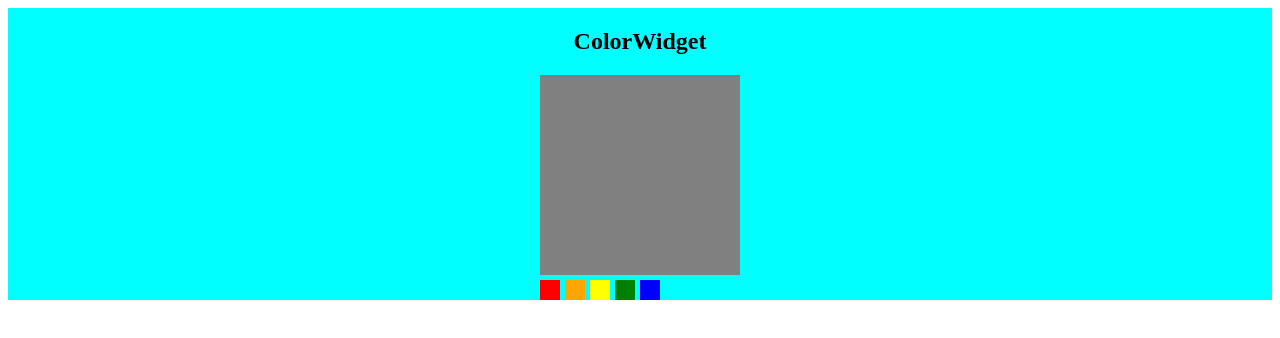
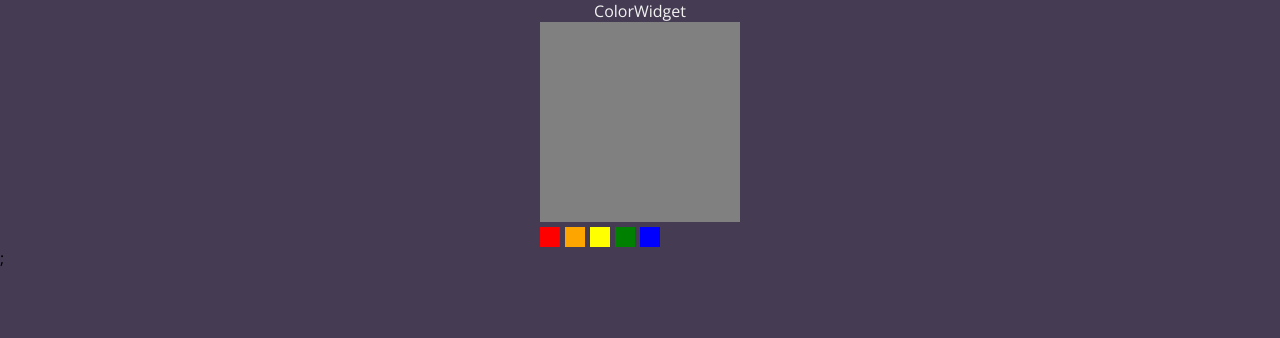
Before and after one commit to Esequiel378/diversio-fe-exercise, a React (Create React App) app: page / in a window 1280 px wide. Shown: the top 338 px of the page. Built offline with nearby package versions, Linux system fonts and the light colour scheme.

Commit message:
⚡Add theme configuration

```diff
--- a/public/index.html
+++ b/public/index.html
@@ -5,10 +5,13 @@
     <link rel="icon" href="%PUBLIC_URL%/favicon.ico" />
     <meta name="viewport" content="width=device-width, initial-scale=1" />
     <meta name="theme-color" content="#000000" />
-    <meta
-      name="description"
-      content="Web site created using create-react-app"
+    <meta name="description" content="Web site created using create-react-app" />
+    <link rel="preconnect" href="https://fonts.gstatic.com" crossorigin />
+    <link
+      href="https://fonts.googleapis.com/css2?family=Open+Sans:wght@400;700&display=swap"
+      rel="stylesheet"
     />
+
     <link rel="apple-touch-icon" href="%PUBLIC_URL%/logo192.png" />
     <!--
       manifest.json provides metadata used when your web app is installed on a
--- a/src/App.tsx
+++ b/src/App.tsx
@@ -1,4 +1,5 @@
-import ColorWidget from "./components/ColorWidget";
+import ColorWidget from "src/components/ColorWidget";
+import styled from "styled-components";
 
 const COLOR_LIST = [
   "#D7CEE4",
@@ -29,8 +30,16 @@ const COLOR_LIST = [
   "#FFA600",
 ];
 
-const App = () => {
-  return <ColorWidget colorList={COLOR_LIST} />;
-};
+const AppContainer = styled.div`
+  background-color: ${({ theme }) => theme.background.primary};
+  width: 100wh;
+  height: 100vh;
+`;
+
+const App = () => (
+  <AppContainer>
+    <ColorWidget colorList={COLOR_LIST} />;
+  </AppContainer>
+);
 
 export default App;
--- a/src/components/ColorWidget/styles.tsx
+++ b/src/components/ColorWidget/styles.tsx
@@ -5,5 +5,6 @@ export const ColorWidgetContainer = styled.div`
   flex-direction: column;
   justify-content: center;
   align-items: center;
-  background-color: aqua;
+
+  color: ${({ theme }) => theme.colors.text};
 `;
--- a/src/index.tsx
+++ b/src/index.tsx
@@ -1,10 +1,26 @@
 import React from "react";
 import ReactDOM from "react-dom";
-import App from "./App";
+import styled, { ThemeProvider } from "styled-components";
+
+import App from "src/App";
+import Theme from "src/styles/theme";
+import CSSReset from "src/styles/CSSReset";
+
+const GlobalStylesWrapper = styled.div`
+  * {
+    font-family: "Open Sans", sans-serif;
+  }
+`;
 
 ReactDOM.render(
   <React.StrictMode>
-    <App />
+    <ThemeProvider theme={Theme}>
+      <CSSReset />
+
+      <GlobalStylesWrapper>
+        <App />
+      </GlobalStylesWrapper>
+    </ThemeProvider>
   </React.StrictMode>,
   document.getElementById("root")
 );
--- /dev/null
+++ b/src/styles/CSSReset.tsx
@@ -0,0 +1,82 @@
+import { createGlobalStyle } from "styled-components";
+
+const CSSReset = createGlobalStyle`
+/***
+    The new CSS reset - version 1.4.9 (last updated 11.2.2022)
+    GitHub page: https://github.com/elad2412/the-new-css-reset
+***/
+
+/*
+    Remove all the styles of the "User-Agent-Stylesheet", except for the 'display' property
+    - The "symbol *" part is to solve Firefox SVG sprite bug
+ */
+*:where(:not(iframe, canvas, img, svg, video):not(svg *, symbol *)) {
+    all: unset;
+    display: revert;
+}
+
+/* Preferred box-sizing value */
+*,
+*::before,
+*::after {
+    box-sizing: border-box;
+}
+
+/* Reapply the pointer cursor for anchor tags */
+a, button {
+    cursor: revert;
+}
+
+/* Remove list styles (bullets/numbers) */
+ol, ul, menu {
+    list-style: none;
+}
+
+/* For images to not be able to exceed their container */
+img {
+    max-width: 100%;
+}
+
+/* removes spacing between cells in tables */
+table {
+    border-collapse: collapse;
+}
+
+/* revert the 'white-space' property for textarea elements on Safari */
+textarea {
+    white-space: revert;
+}
+
+/* minimum style to allow to style meter element */
+meter {
+    -webkit-appearance: revert;
+    appearance: revert;
+}
+
+/* reset default text opacity of input placeholder */
+::placeholder {
+    all: unset;
+}
+
+/* fix the feature of 'hidden' attribute.
+   display:revert; revert to element instead of attribute */
+:where([hidden]) {
+    display: none;
+}
+
+/* revert for bug in Chromium browsers
+   - fix for the content editable attribute will work properly. */
+:where([contenteditable]) {
+    -moz-user-modify: read-write;
+    -webkit-user-modify: read-write;
+    overflow-wrap: break-word;
+    -webkit-line-break: after-white-space;
+}
+
+/* apply back the draggable feature - exist only in Chromium and Safari */
+:where([draggable="true"]) {
+    -webkit-user-drag: element;
+}
+`;
+
+export default CSSReset;
--- /dev/null
+++ b/src/styles/theme.ts
@@ -0,0 +1,31 @@
+export type ThemeProps = {
+  colors: {
+    primary: string;
+    secondary: string;
+    accent: string;
+    black: string;
+    white: string;
+    text: string;
+  };
+  background: {
+    primary: string;
+    secondary: string;
+  };
+};
+
+const Theme: ThemeProps = {
+  colors: {
+    primary: "#BD6979",
+    secondary: "#ED8C71",
+    accent: "#FFBE66",
+    black: "#0d0c0c",
+    white: "#ebe6e6",
+    text: "#f2f2f2",
+  },
+  background: {
+    primary: "#453C53",
+    secondary: "#7F5270",
+  },
+} as const;
+
+export default Theme;
```
Also changed, not shown: src/types.d.ts (added, +7 -0 lines).
